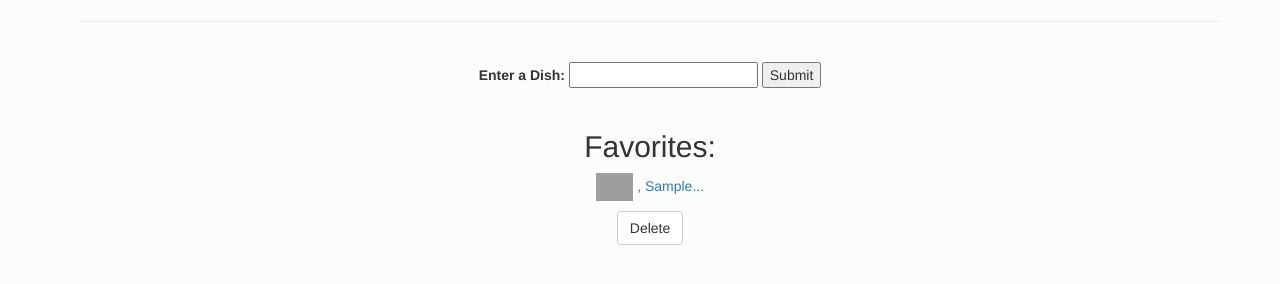
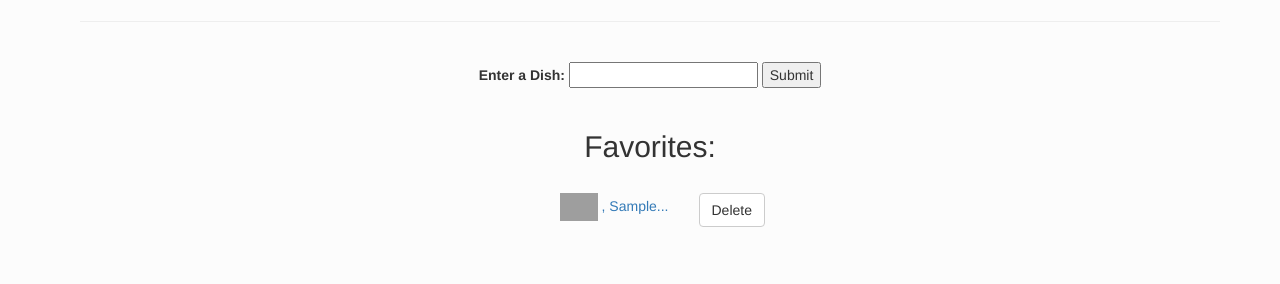
Before and after one commit to NateBigStone/project04_group_three, a Flask app: page / in a window 1280 px wide. Shown: the part 181-465 px from the top of the page. Run offline with Flask 2, Linux system fonts and the light colour scheme; tables that the repository leaves empty hold one stand-in row (values such as "Sample post"); some libraries are stand-ins or nearby versions; grey boxes are pictures that could not be loaded.

Commit message:
fixes buggy

```diff
--- a/database.py
+++ b/database.py
@@ -6,7 +6,7 @@ db = 'food_db.sqlite'
 
 def create_table():
     with sqlite3.connect(db) as conn:
-        conn.execute('CREATE TABLE IF NOT EXISTS records(restaurant TEXT, recipe TEXT, flickr TEXT)')
+        conn.execute('CREATE TABLE IF NOT EXISTS records(restaurant TEXT, recipe TEXT UNIQUE, flickr TEXT)')
     conn.close()
 
 
--- a/static/styles/index.css
+++ b/static/styles/index.css
@@ -11,6 +11,20 @@ body {
     align-items: center;
     justify-content: center;
 }
+.row-bookmark {
+    width: 70%;
+    align-items: center;
+    align-items: center;
+    text-align: center;
+}
+
+.bookmark-container{
+    text-align: center;
+    border-radius: 25px;
+    margin: 20px;
+    background-color: #ffffff;
+}
+
 .recipe-container{
     width: 390px;
     border-radius: 25px;
--- a/templates/search.html
+++ b/templates/search.html
@@ -11,7 +11,10 @@
 <h2>Favorites:</h2>
     {% for bookmark in bookmarks %}
         {% if bookmark[0] or bookmark[1] or bookmark[2] %}
-<p><a href="/bookmarked_item?image={{ bookmark[2] }}&recipe={{ bookmark[1] }}&yelp={{ bookmark[0] }}">
+<div class="row justify-content-center">
+    <div class="row-bookmark bookmark-container justify-content-center">
+        <div class="col-md-9" style="text-align:right;">
+            <a href="/bookmarked_item?image={{ bookmark[2] }}&recipe={{ bookmark[1] }}&yelp={{ bookmark[0] }}">
             {% if bookmark[2] != None %}
                 <img src="{{ bookmark[2] }}" height="28">
             {% endif %}
@@ -22,10 +25,14 @@
                 {{ bookmark[0][:8] }}...
             {% endif %}
             </a>
+        </div>
+        <div class="col-md-3" style="text-align:left;">
             <form action="/delete?image={{ bookmark[2] }}&recipe={{ bookmark[1] }}&yelp={{ bookmark[0] }}" method="POST">
                 <button type="submit" class="btn btn-default">Delete</button>
             </form>
-</p>
+        </div>
+    </div>
+</div>
         {% endif %}
     {% endfor %}
 {% endif %}
```
Lines whose indentation alone changed are shown as unchanged.
